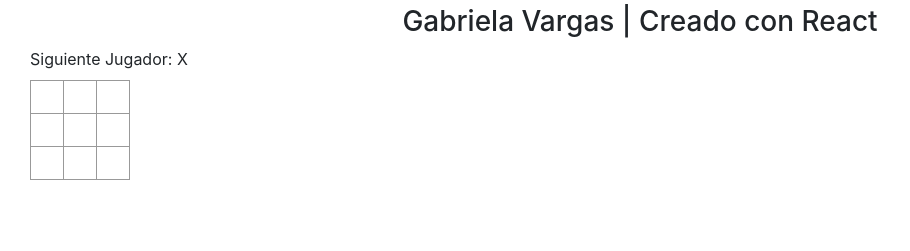
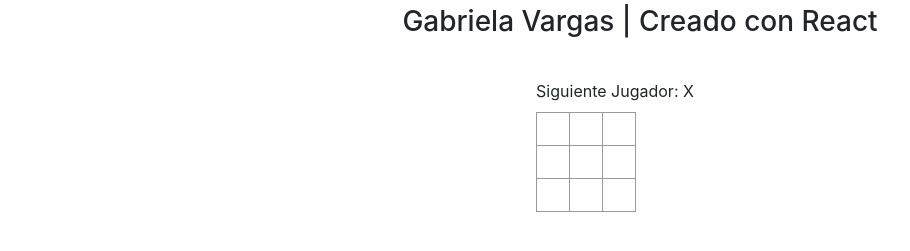
Before and after one commit to gvargas2/React, a plain HTML site: page tictactoe/index.html in a window 1280 px wide. Shown: the part 81-332 px from the top of the page, without its empty margins (0-910 px from the left). Drawn offline with nearby package versions, Linux system fonts and the light colour scheme.

Commit message:
52° commit: React TicTacToe Básico terminado

```diff
--- a/tictactoe/index.css
+++ b/tictactoe/index.css
@@ -43,6 +43,9 @@ ol, ul {
 .game {
   display: flex;
   flex-direction: row;
+  align-items: center;
+  justify-content: center;
+  margin-top: 40px;
 }
 
 .game-info {
```
